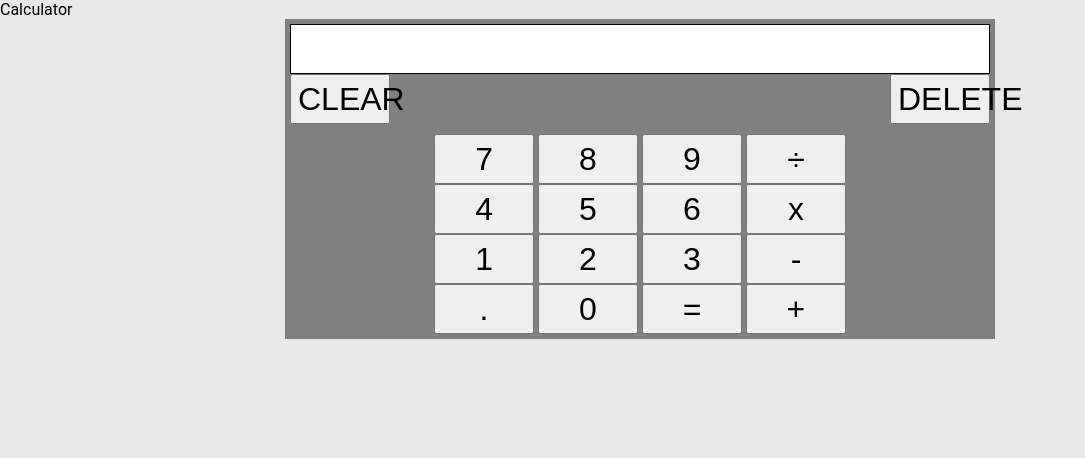
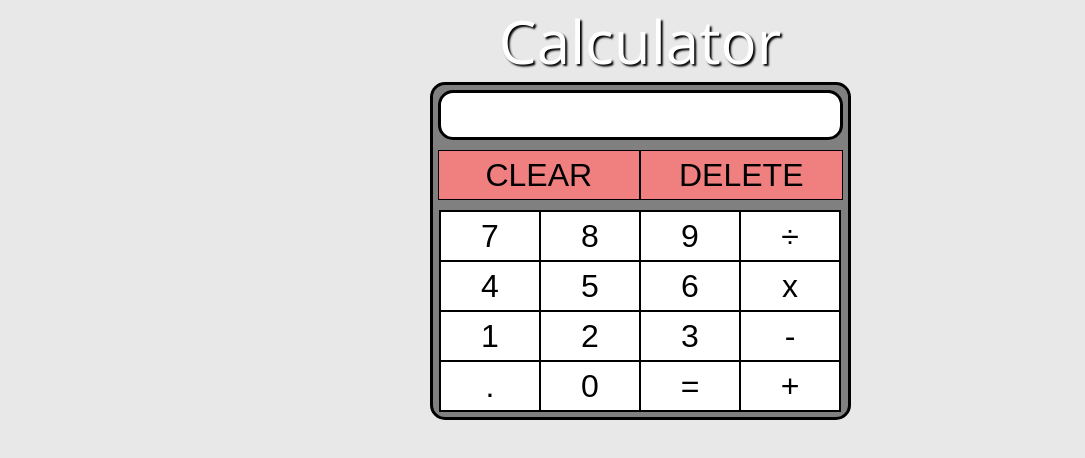
Before and after one commit to BenYoung03/calculator, a plain HTML site: page index.html in a window 1280 px wide. Shown: the whole page, without its empty margins (0-1085 px from the left). Drawn offline with nearby package versions, Linux system fonts and the light colour scheme.

Commit message:
Improve CSS styling

```diff
--- a/styles.css
+++ b/styles.css
@@ -6,9 +6,20 @@ body {
     font-family: 'Roboto', sans-serif;
 }
 
+.title {
+    text-align: center;
+    font-size: 60px;
+    margin: 0;
+    /*make this title a cool font*/
+    font-family: 'Open Sans', sans-serif;
+    font-weight: 100;
+    color: #fff;
+    text-shadow: 2px 2px 2px #000;
+}
+
 .calculator {
     width: 100%;
-    max-width: 700px;
+    max-width: 405px;
     margin: 0 auto;
     padding: 5px;
     display: flex;
@@ -16,13 +27,15 @@ body {
     align-items: center;
     justify-content: center;
     background-color: grey;
+    border: black 3px solid;
+    border-radius: 15px;
 }
 
 #display {
     width: 100%;
     height: 50px;
     background-color: #fff;
-    border: 1px solid #000;
+    border: 3px solid #000;
     font-size: 40px;
     text-align: right;
     padding: 10px;
@@ -30,6 +43,7 @@ body {
     display: flex;
     justify-content: flex-end;
     align-items: center;
+    border-radius: 15px;
 }
 
 .buttons-container {
@@ -37,13 +51,35 @@ body {
     justify-content: center;
     align-items: center;
     flex-direction: column;
+    border: 1px black solid;
+}
+
+.numbers {
+    margin: 0;
+    padding: 0;
+    display: flex;
+    flex-wrap: wrap;
 }
 
 .top-buttons {
     display: flex;
     justify-content: space-between;
+    margin: 10px;
     width: 100%;
-    margin-bottom: 10px;
+}
+
+#clear, #backspace {
+    width: 50%;
+    height: 50px;
+    font-size: 32px;
+    background-color: lightcoral;
+}
+
+#clear:hover, #backspace:hover{
+    background-color: #ff6666;
+}
+#clear:active, #backspace:active{
+    background-color: #ff3333;
 }
 
 /*TODO: Fix styling for buttons and make them properly wrap.
@@ -52,4 +88,15 @@ body {
     width: 100px;
     height: 50px;
     font-size: 32px;
+    background-color: white;
+    border: 1px black solid;
+    transition-duration: 50ms;
 }
+
+.button:hover {
+    background-color: #e8e8e8;
+}
+
+.button:active {
+    background-color: #c8c8c8;
+}
```
